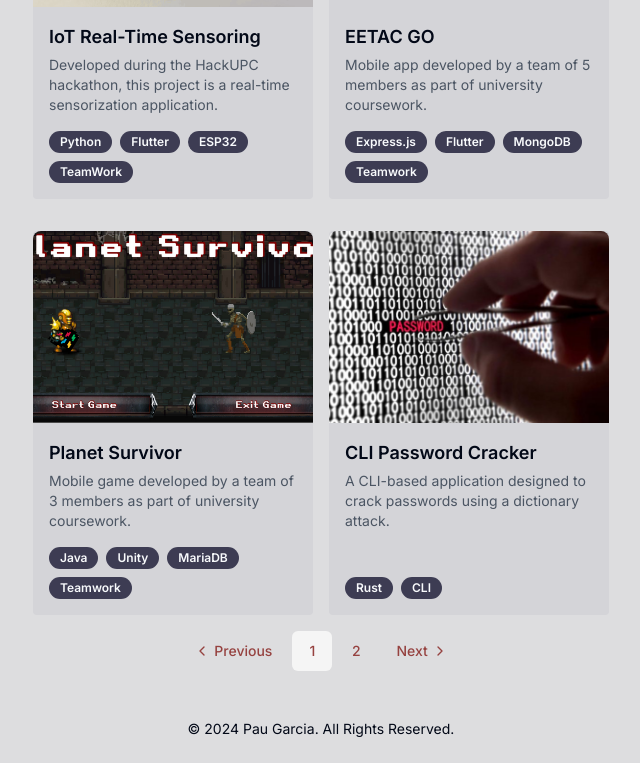
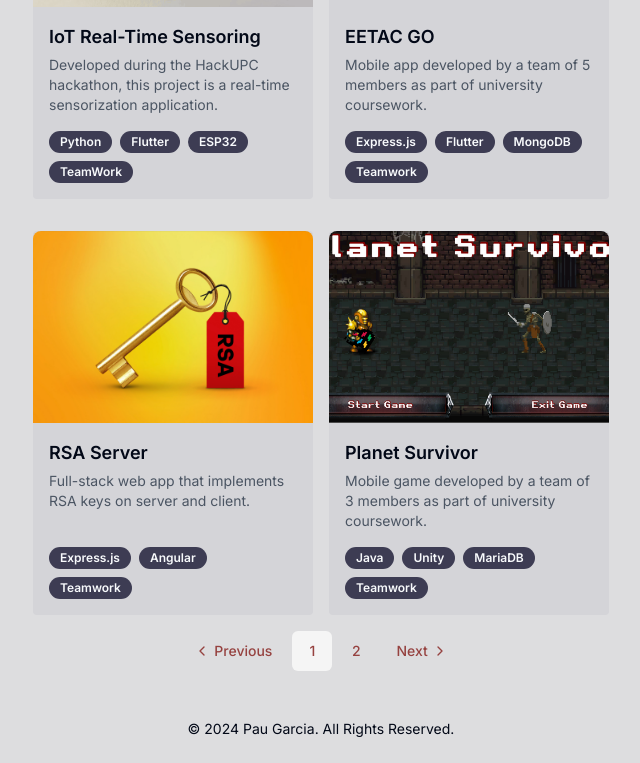
Before and after one commit to paugarcia32/paugarcia.dev, a Next.js app: page /projects in a window 1280 px wide. Shown: the part 861-1624 px from the top of the page, without its empty margins (319-959 px from the left). Built offline with nearby package versions, Linux system fonts and the light colour scheme.

Commit message:
added new projects

```diff
--- a/src/data/projectsData.ts
+++ b/src/data/projectsData.ts
@@ -71,7 +71,7 @@ export const projects: Project[] = [
       "Mobile app developed by a team of 5 members as part of university coursework.",
     technologies: ["Express.js", "Flutter", "MongoDB", "Teamwork"],
     image: "/Projects/EetacGoBanner.png",
-    url: "https://github.com/mariaubiergo2/EA-FRONTEND/",
+    url: "https://github.com/paugarcia32/EETAC-GO",
     scenario:
       "This was a full-semester university project where we created a full-stack application as a team of 5 members.",
     problem:
@@ -84,6 +84,24 @@ export const projects: Project[] = [
     role: "My main role was developing the Flutter client.",
   },
 
+  {
+    name: "RSA Server",
+    description:
+      "Full-stack web app that implements RSA keys on server and client.",
+    technologies: ["Express.js", "Angular", "Teamwork"],
+    image: "/Projects/RSABanner.jpg",
+    url: "https://github.com/paugarcia32/RSA-Client-Server",
+    scenario:
+      "This was a university project where we created a full-stack application as a team of three members.",
+    problem:
+      "The main problem was dealing with the 'BigInt' types for the RSA keys. Since they are not a common type in TypeScript, it was difficult to work with them.",
+    goals: [
+      "Learn how RSA works in a real scenario.",
+      "Implement RSA methods securely.",
+      "Learn how to create a custom JavaScript module and implement it in the project.",
+    ],
+    role: "My main role was developing the logic behind the key exchange in the Angular project and assisting with the creation of the RSA module.",
+  },
   {
     name: "Planet Survivor",
     description:
@@ -139,6 +157,23 @@ export const projects: Project[] = [
   },
 
   {
+    name: "Quantum Circuits",
+    description: "Simple quantum circuits that use Hadamard and Pauli gates.",
+    technologies: ["Python", "Qiskit"],
+    image: "/Projects/QiskitBanner.png",
+    url: "https://github.com/paugarcia32/Quantum-Circuits-with-Qiskit",
+    scenario:
+      "This project was completed as part of a Quantum Computing course at my university.",
+    problem:
+      "The main challenge was using the Qiskit library due to the differences in function types across versions of the library.",
+    goals: [
+      "Implement Hadamard and Pauli gates in a quantum circuit.",
+      "Learn how to use the Qiskit library.",
+    ],
+    role: "My main role was to design, develop, and document the entire project.",
+  },
+
+  {
     name: "BME280 Sensor with 0.96 OLED Display and ESP32",
     description:
       "A custom temperature and humidity indicator using the BME280 sensor, displayed on a 0.96-inch OLED screen with an ESP32 microcontroller.",
```
Also changed, not shown: public/Projects/QiskitBanner.png (added), public/Projects/RSABanner.jpg (added).
